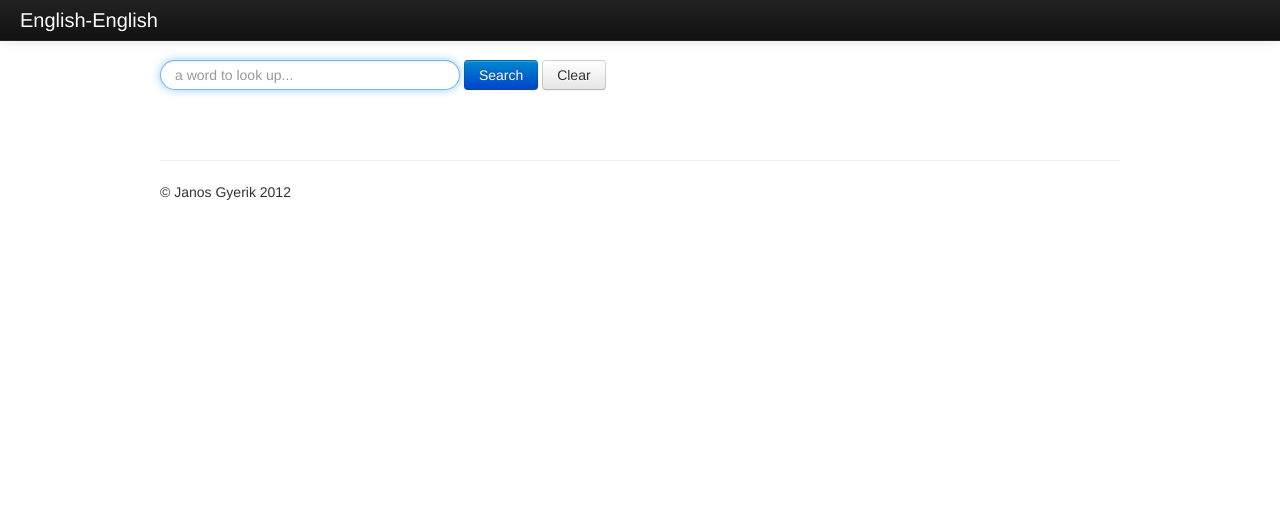
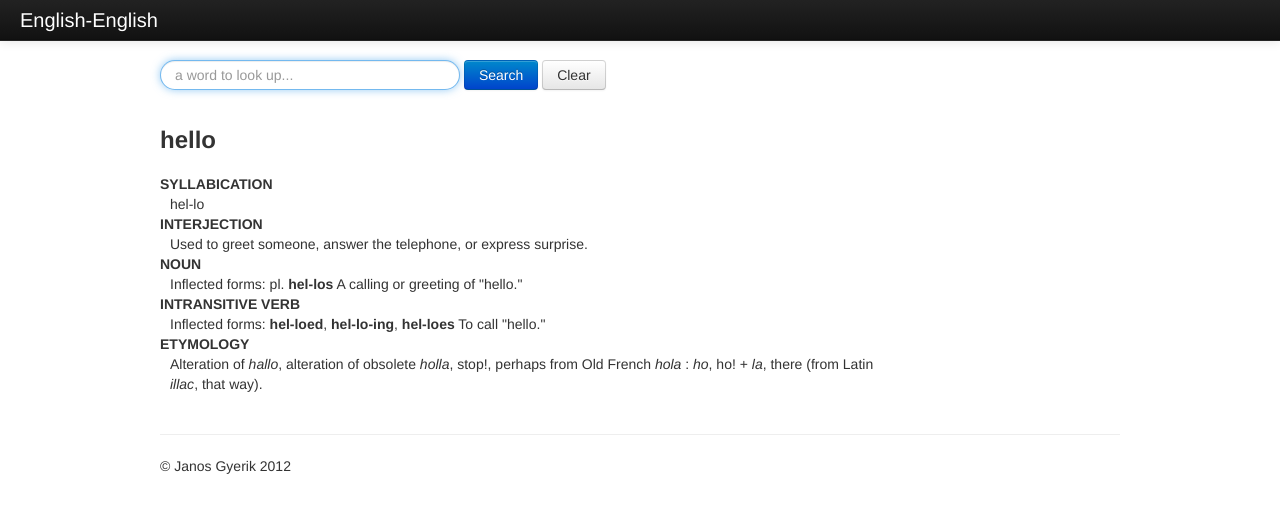
Before and after one commit to janosgyerik/webdict, a Flask app: page / in a window 1280 px wide. Shown: the top 513 px of the page. Run offline with Flask 2, Linux system fonts and the light colour scheme; data that the repository does not hold is empty; parts of the project's set-up code (start-up, migrations or seed data) failed here and were passed over; some libraries are stand-ins or nearby versions.

Commit message:
touch up for release

```diff
--- a/static/js/english.backbone.js
+++ b/static/js/english.backbone.js
@@ -97,12 +97,11 @@ function onDomReady() {
     // TODO: put in setup.js
     //
     App.form = new App.Form();
-    App.form.search('hello');
+    App.form.onLookupSuccess(window.hello);
     App.form.input.focus();
 
     // debugging
-    //App.form.input.val('indignation');
-    //App.form.search();
+    //App.form.search('indignation');
 }
 
 $(function() {
--- a/templates/index.html
+++ b/templates/index.html
@@ -81,12 +81,14 @@
         </div>
     </script>
 
+    <script type="text/javascript" id="hello">
+window.hello =
+[{"dl": [["dt", "SYLLABICATION"], ["dd", "hel-lo"], ["dt", "INTERJECTION"], ["dd", "Used to greet someone, answer the telephone, or express surprise."], ["dt", "NOUN"], ["dd", "Inflected forms: pl. <B>hel-los</B> A calling or greeting of \"hello.\""], ["dt", "INTRANSITIVE VERB"], ["dd", "Inflected forms: <B>hel-loed</B>, <B>hel-lo-ing</B>, <B>hel-loes</B> To call \"hello.\""], ["dt", "ETYMOLOGY"], ["dd", "Alteration of <I>hallo</I>, alteration of obsolete <I>holla</I>, stop!, perhaps from Old French <I>hola</I> : <I>ho</I>, ho! + <I>la</I>, there (from Latin <I>illac</I>, that way)."]], "word": "hello"}]
+    </script>
+
     <!-- Le javascript
     ================================================== -->
     <!-- Placed at the end of the document so the pages load faster -->
-    <!--
-    <script src="https://maps.googleapis.com/maps/api/js?sensor=false"></script>
-    -->
     <script src="static/js/jquery-1.8.0.min.js"></script>
     <script src="static/bootstrap/js/bootstrap.min.js"></script>
     <script src="static/js/underscore-min.js"></script>
```
